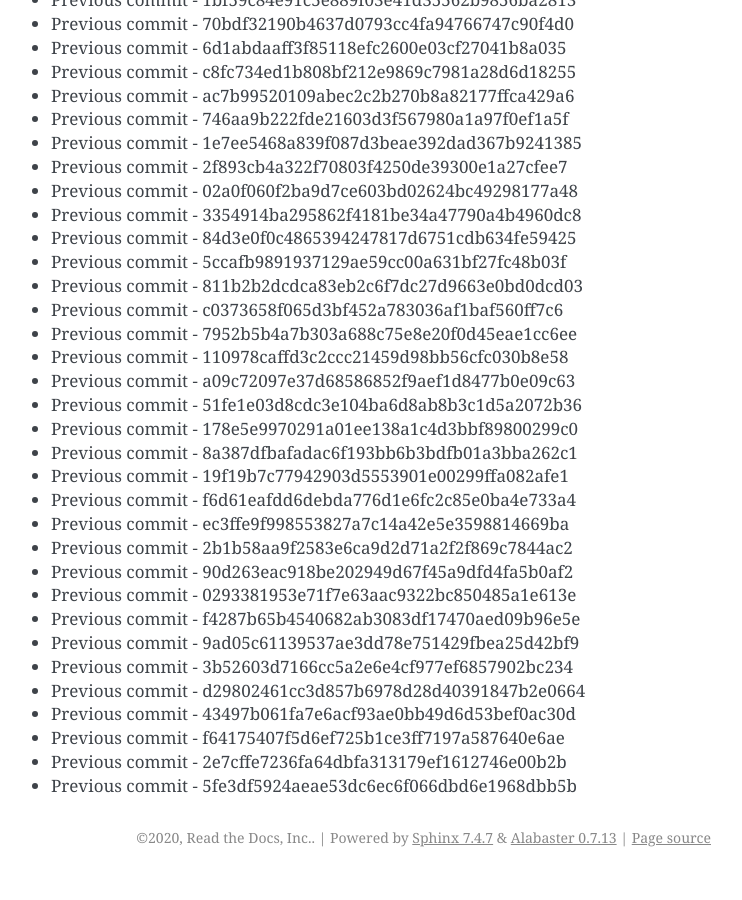
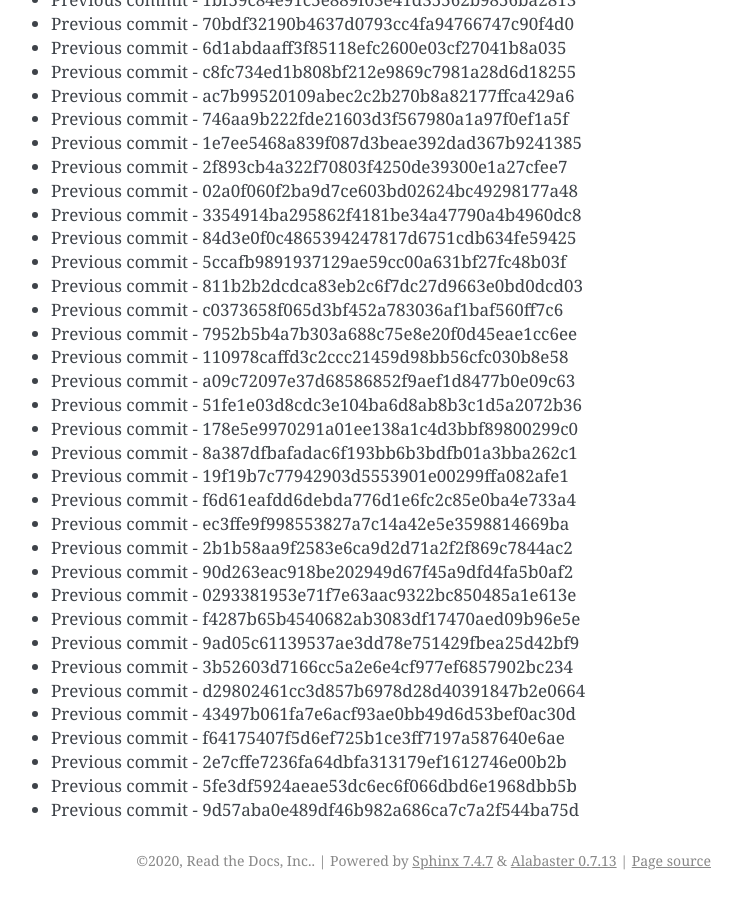
Before and after one commit to readthedocs/rtd-git-stresstest, a Sphinx documentation site: the page built from docs/updates.rst, in a window 1280 px wide and 900 px high, scrolled down 12268 px. Shown: the whole window, without its empty margins (399-1141 px from the left). Built offline with Sphinx 7.4.7, drawn with Linux system fonts in a browser that asks for light colours; before the commit the page ends 13145 px from its top, so only the background shows below that.

Commit message:
Generating commit from previous: 9d57aba0e489df46b982a686ca7c7a2f544ba75d

```diff
--- a/docs/updates.rst
+++ b/docs/updates.rst
@@ -547,3 +547,4 @@ It can be tested for any performance characteristics.
 * Previous commit - f64175407f5d6ef725b1ce3ff7197a587640e6ae
 * Previous commit - 2e7cffe7236fa64dbfa313179ef1612746e00b2b
 * Previous commit - 5fe3df5924aeae53dc6ec6f066dbd6e1968dbb5b
+* Previous commit - 9d57aba0e489df46b982a686ca7c7a2f544ba75d
```
